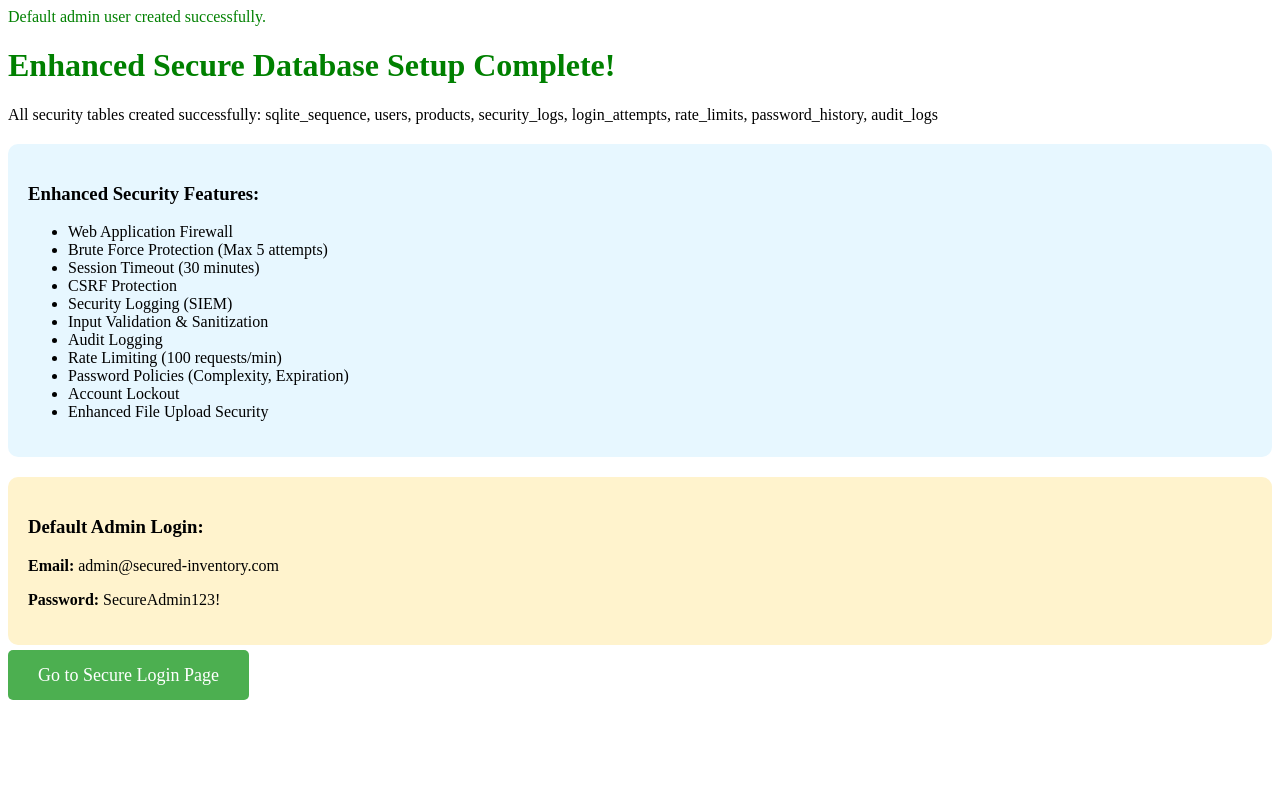
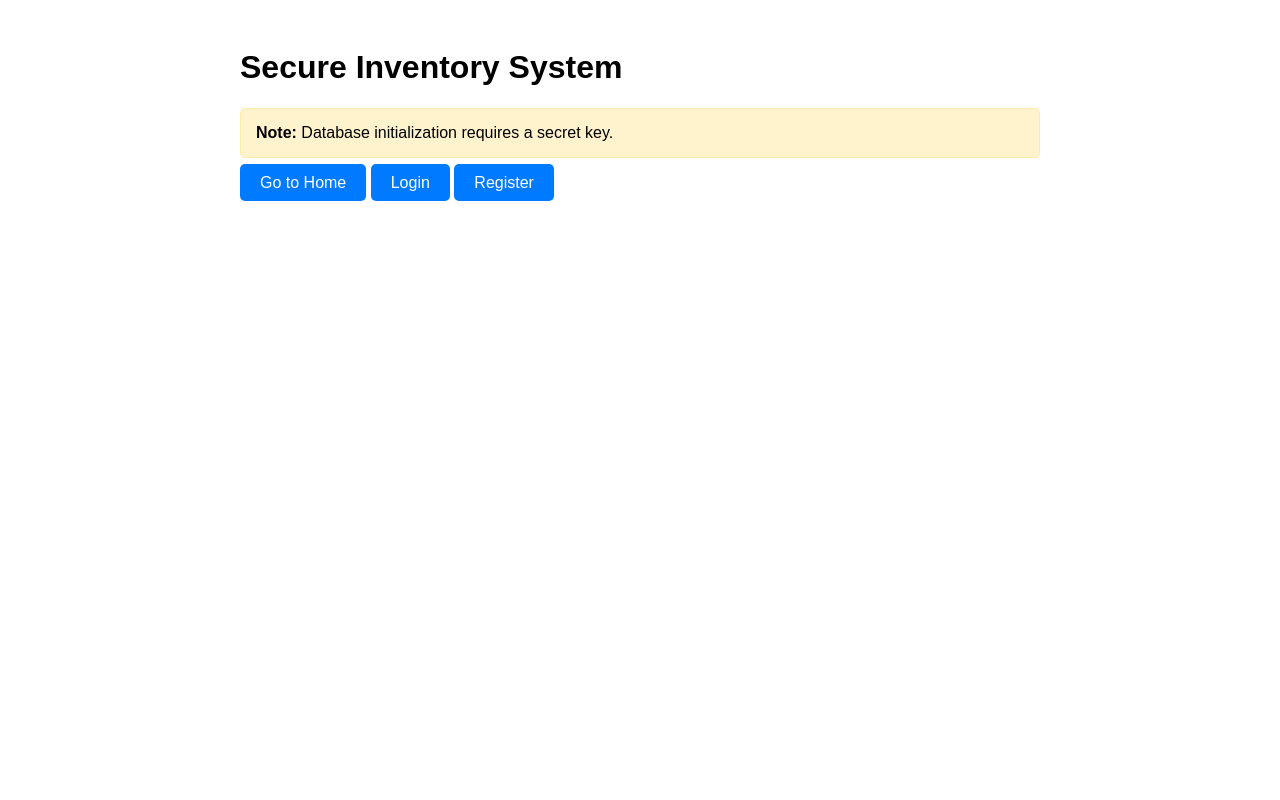
Before and after one commit to IbhanCalubag/Secure-Inventory-system, a PHP site: page /init.php in a window 1280 px wide. Run offline with PHP 8.4, Linux system fonts and the light colour scheme; data comes from the database, SQL or seed files in the repository.

Commit message:
Update init.php

```diff
--- a/init.php
+++ b/init.php
@@ -1,17 +1,70 @@
 <?php
+
+
 require_once 'config.php';
 require_once 'db.php';
 
-$db = getDB();
+$run_init = isset($_GET['init']) && $_GET['init'] === 'true';
+$force = isset($_GET['force']) && $_GET['force'] === 'true';
 
-$tables = ['users', 'products', 'security_logs', 'login_attempts', 'audit_logs', 'rate_limits', 'password_history'];
-foreach ($tables as $table) {
-    try {
-        $db->exec("DROP TABLE IF EXISTS $table");
-    } catch (Exception $e) {
+$allowed = false;
+$secret_key = 'YOUR_SECRET_KEY_HERE';
+
+if ($run_init) {
+    if (isset($_GET['key']) && $_GET['key'] === $secret_key) {
+        $allowed = true;
+    } elseif (isset($_SERVER['REMOTE_ADDR']) && $_SERVER['REMOTE_ADDR'] === '127.0.0.1') {
+        $allowed = true;
+    } elseif (defined('ON_NEOCITIES') && ON_NEOCITIES && !IS_PRODUCTION) {
+        $allowed = true;
     }
 }
 
+if (!$run_init || !$allowed) {
+    echo "<!DOCTYPE html>
+    <html>
+    <head>
+        <title>Secure Inventory System</title>
+        <style>
+            body { font-family: Arial, sans-serif; padding: 20px; }
+            .container { max-width: 800px; margin: 0 auto; }
+            .alert { background: #fff3cd; border: 1px solid #ffeaa7; padding: 15px; border-radius: 5px; }
+            .btn { background: #007bff; color: white; padding: 10px 20px; text-decoration: none; border-radius: 5px; }
+        </style>
+    </head>
+    <body>
+        <div class='container'>
+            <h1>Secure Inventory System</h1>
+            <div class='alert'>
+                <strong>Note:</strong> Database initialization requires a secret key.
+            </div>
+            <p>
+                <a href='index.php' class='btn'>Go to Home</a>
+                <a href='login.php' class='btn'>Login</a>
+                <a href='register.php' class='btn'>Register</a>
+            </p>
+        </div>
+    </body>
+    </html>";
+    exit;
+}
+
+
+try {
+    $db = getDB();
+
+    if (function_exists('backupDatabase')) {
+        if (backupDatabase()) {
+            echo "<div style='color: green;'>✓ Database backed up successfully</div>";
+        }
+    }
+
+    $existing_tables = $db->query("SELECT name FROM sqlite_master WHERE type='table'")->fetchAll(PDO::FETCH_COLUMN);
+
+    echo "<h1>Database Initialization</h1>";
+    echo "<div style='max-width: 800px; margin: 0 auto; padding: 20px;'>";
+
+    if (!in_array('users', $existing_tables) || $force) {
         $db->exec("CREATE TABLE IF NOT EXISTS users (
             id INTEGER PRIMARY KEY AUTOINCREMENT,
             name TEXT NOT NULL,
@@ -24,9 +77,15 @@ $db->exec("CREATE TABLE IF NOT EXISTS users (
             locked_until DATETIME NULL,
             password_changed DATETIME DEFAULT CURRENT_TIMESTAMP,
             two_factor_secret TEXT NULL,
-    two_factor_enabled INTEGER DEFAULT 0
+            two_factor_enabled INTEGER DEFAULT 0,
+            favorite_movie TEXT NULL
         )");
+        echo "<div style='color: green;'>✓ Created users table</div>";
+    } else {
+        echo "<div style='color: blue;'>ⓘ Users table already exists</div>";
+    }
 
+    if (!in_array('products', $existing_tables) || $force) {
         $db->exec("CREATE TABLE IF NOT EXISTS products (
             id INTEGER PRIMARY KEY AUTOINCREMENT,
             name TEXT NOT NULL,
@@ -39,7 +98,12 @@ $db->exec("CREATE TABLE IF NOT EXISTS products (
             updated_at DATETIME DEFAULT CURRENT_TIMESTAMP,
             FOREIGN KEY (user_id) REFERENCES users(id) ON DELETE CASCADE
         )");
+        echo "<div style='color: green;'>✓ Created products table</div>";
+    } else {
+        echo "<div style='color: blue;'>ⓘ Products table already exists</div>";
+    }
 
+    if (!in_array('security_logs', $existing_tables) || $force) {
         $db->exec("CREATE TABLE IF NOT EXISTS security_logs (
             id INTEGER PRIMARY KEY AUTOINCREMENT,
             type TEXT NOT NULL,
@@ -50,29 +114,24 @@ $db->exec("CREATE TABLE IF NOT EXISTS security_logs (
             timestamp DATETIME DEFAULT CURRENT_TIMESTAMP,
             FOREIGN KEY (user_id) REFERENCES users(id) ON DELETE SET NULL
         )");
+        echo "<div style='color: green;'>✓ Created security_logs table</div>";
+    } else {
+        echo "<div style='color: blue;'>ⓘ Security_logs table already exists</div>";
+    }
 
+    if (!in_array('login_attempts', $existing_tables) || $force) {
         $db->exec("CREATE TABLE IF NOT EXISTS login_attempts (
             id INTEGER PRIMARY KEY AUTOINCREMENT,
             email TEXT NOT NULL,
             attempts INTEGER DEFAULT 1,
             last_attempt DATETIME DEFAULT CURRENT_TIMESTAMP
         )");
+        echo "<div style='color: green;'>✓ Created login_attempts table</div>";
+    } else {
+        echo "<div style='color: blue;'>ⓘ Login_attempts table already exists</div>";
+    }
 
-$db->exec("CREATE TABLE IF NOT EXISTS rate_limits (
-    id INTEGER PRIMARY KEY AUTOINCREMENT,
-    identifier TEXT NOT NULL,
-    ip_address TEXT NOT NULL,
-    timestamp INTEGER NOT NULL
-)");
-
-$db->exec("CREATE TABLE IF NOT EXISTS password_history (
-    id INTEGER PRIMARY KEY AUTOINCREMENT,
-    user_id INTEGER NOT NULL,
-    password_hash TEXT NOT NULL,
-    created_at DATETIME DEFAULT CURRENT_TIMESTAMP,
-    FOREIGN KEY (user_id) REFERENCES users(id) ON DELETE CASCADE
-)");
-
+    if (!in_array('audit_logs', $existing_tables) || $force) {
         $db->exec("CREATE TABLE IF NOT EXISTS audit_logs (
             id INTEGER PRIMARY KEY AUTOINCREMENT,
             user_id INTEGER,
@@ -85,62 +144,133 @@ $db->exec("CREATE TABLE IF NOT EXISTS audit_logs (
             timestamp DATETIME DEFAULT CURRENT_TIMESTAMP,
             FOREIGN KEY (user_id) REFERENCES users(id) ON DELETE SET NULL
         )");
+        echo "<div style='color: green;'>✓ Created audit_logs table</div>";
+    } else {
+        echo "<div style='color: blue;'>ⓘ Audit_logs table already exists</div>";
+    }
 
-$db->exec("CREATE INDEX IF NOT EXISTS idx_security_logs_timestamp ON security_logs(timestamp)");
-$db->exec("CREATE INDEX IF NOT EXISTS idx_security_logs_type ON security_logs(type)");
-$db->exec("CREATE INDEX IF NOT EXISTS idx_audit_logs_timestamp ON audit_logs(timestamp)");
-$db->exec("CREATE INDEX IF NOT EXISTS idx_login_attempts_email ON login_attempts(email)");
-$db->exec("CREATE INDEX IF NOT EXISTS idx_rate_limits_timestamp ON rate_limits(timestamp)");
-$db->exec("CREATE INDEX IF NOT EXISTS idx_password_history_user ON password_history(user_id)");
+    if (!in_array('rate_limits', $existing_tables) || $force) {
+        $db->exec("CREATE TABLE IF NOT EXISTS rate_limits (
+            id INTEGER PRIMARY KEY AUTOINCREMENT,
+            identifier TEXT NOT NULL,
+            ip_address TEXT NOT NULL,
+            timestamp INTEGER NOT NULL
+        )");
+        echo "<div style='color: green;'>✓ Created rate_limits table</div>";
+    } else {
+        echo "<div style='color: blue;'>ⓘ Rate_limits table already exists</div>";
+    }
 
+    if (!in_array('password_history', $existing_tables) || $force) {
+        $db->exec("CREATE TABLE IF NOT EXISTS password_history (
+            id INTEGER PRIMARY KEY AUTOINCREMENT,
+            user_id INTEGER NOT NULL,
+            password_hash TEXT NOT NULL,
+            created_at DATETIME DEFAULT CURRENT_TIMESTAMP,
+            FOREIGN KEY (user_id) REFERENCES users(id) ON DELETE CASCADE
+        )");
+        echo "<div style='color: green;'>✓ Created password_history table</div>";
+    } else {
+        echo "<div style='color: blue;'>ⓘ Password_history table already exists</div>";
+    }
+
+    $indexes = [
+        'idx_security_logs_timestamp' => 'security_logs(timestamp)',
+        'idx_security_logs_type' => 'security_logs(type)',
+        'idx_audit_logs_timestamp' => 'audit_logs(timestamp)',
+        'idx_login_attempts_email' => 'login_attempts(email)',
+        'idx_rate_limits_timestamp' => 'rate_limits(timestamp)',
+        'idx_password_history_user' => 'password_history(user_id)',
+        'idx_products_user_id' => 'products(user_id)',
+        'idx_users_email' => 'users(email)'
+    ];
+
+    foreach ($indexes as $index_name => $index_def) {
+        try {
+            $db->exec("CREATE INDEX IF NOT EXISTS $index_name ON $index_def");
+            echo "<div style='color: green;'>✓ Created index: $index_name</div>";
+        } catch (Exception $e) {
+            echo "<div style='color: orange;'>⚠ Could not create index $index_name: " . $e->getMessage() . "</div>";
+        }
+    }
+
+    $admin_email = 'admin@secured-inventory.com';
+    $stmt = $db->prepare("SELECT id FROM users WHERE email = ?");
+    $stmt->execute([$admin_email]);
+    $admin_exists = $stmt->fetch();
+
+    if (!$admin_exists) {
         $password = password_hash('SecureAdmin123!', PASSWORD_DEFAULT);
-try {
-    $stmt = $db->prepare("INSERT OR IGNORE INTO users (name, email, password, role) VALUES (?, ?, ?, ?)");
-    $stmt->execute(['Security Administrator', 'admin@secured-inventory.com', $password, 'admin']);
+        $stmt = $db->prepare("INSERT INTO users (name, email, password, role) VALUES (?, ?, ?, ?)");
+        $stmt->execute(['Security Administrator', $admin_email, $password, 'admin']);
 
         $admin_id = $db->lastInsertId();
         $stmt = $db->prepare("INSERT INTO password_history (user_id, password_hash) VALUES (?, ?)");
         $stmt->execute([$admin_id, $password]);
 
-    echo "<p style='color: green;'>Default admin user created successfully.</p>";
-} catch (Exception $e) {
-    echo "<p style='color: orange;'>Admin user already exists or creation failed: " . $e->getMessage() . "</p>";
+        echo "<div style='color: green;'>✓ Created default admin user</div>";
+        echo "<div style='background: #fff3cd; padding: 10px; margin: 10px 0; border-radius: 5px;'>";
+        echo "<strong>Admin Credentials:</strong><br>";
+        echo "Email: admin@secured-inventory.com<br>";
+        echo "Password: SecureAdmin123!<br>";
+        echo "<small>Change this password immediately after login!</small>";
+        echo "</div>";
+    } else {
+        echo "<div style='color: blue;'>ⓘ Admin user already exists</div>";
     }
 
-$tables_created = $db->query("SELECT name FROM sqlite_master WHERE type='table'")->fetchAll(PDO::FETCH_COLUMN);
+    $final_tables = $db->query("SELECT name FROM sqlite_master WHERE type='table' ORDER BY name")->fetchAll(PDO::FETCH_COLUMN);
     $expected_tables = ['users', 'products', 'security_logs', 'login_attempts', 'audit_logs', 'rate_limits', 'password_history'];
-$missing_tables = array_diff($expected_tables, $tables_created);
 
-if (empty($missing_tables)) {
-    echo "<h1 style='color: green;'> Enhanced Secure Database Setup Complete!</h1>";
-    echo "<p>All security tables created successfully: " . implode(', ', $tables_created) . "</p>";
+    echo "<hr>";
+    echo "<h3>Database Status</h3>";
+    echo "<div style='background: #e7f7ff; padding: 15px; border-radius: 5px;'>";
+    echo "<strong>Existing Tables:</strong> " . implode(', ', $final_tables) . "<br>";
+
+    $missing = array_diff($expected_tables, $final_tables);
+    if (empty($missing)) {
+        echo "<div style='color: green;'><strong>✓ All required tables are present</strong></div>";
     } else {
-    echo "<h1 style='color: red;'> Database Setup Incomplete!</h1>";
-    echo "<p>Missing tables: " . implode(', ', $missing_tables) . "</p>";
+        echo "<div style='color: red;'><strong>✗ Missing tables:</strong> " . implode(', ', $missing) . "</div>";
+    }
+    echo "</div>";
+
+    echo "<h3>Database Statistics</h3>";
+    $stats = [];
+    foreach ($final_tables as $table) {
+        $count = $db->query("SELECT COUNT(*) FROM " . $table)->fetchColumn();
+        $stats[$table] = $count;
     }
 
-echo "<div style='background: #e7f7ff; padding: 20px; border-radius: 10px; margin: 20px 0;'>";
-echo "<h3>Enhanced Security Features:</h3>";
-echo "<ul>";
-echo "<li>Web Application Firewall</li>";
-echo "<li>Brute Force Protection (Max " . MAX_LOGIN_ATTEMPTS . " attempts)</li>";
-echo "<li>Session Timeout (" . SESSION_TIMEOUT_MINUTES . " minutes)</li>";
-echo "<li>CSRF Protection</li>";
-echo "<li>Security Logging (SIEM)</li>";
-echo "<li>Input Validation & Sanitization</li>";
-echo "<li>Audit Logging</li>";
-echo "<li>Rate Limiting (" . RATE_LIMIT_REQUESTS . " requests/min)</li>";
-echo "<li>Password Policies (Complexity, Expiration)</li>";
-echo "<li>Account Lockout</li>";
-echo "<li>Enhanced File Upload Security</li>";
-echo "</ul>";
+    echo "<table border='1' cellpadding='5' cellspacing='0' style='border-collapse: collapse; width: 100%;'>";
+    echo "<tr><th>Table</th><th>Records</th></tr>";
+    foreach ($stats as $table => $count) {
+        echo "<tr><td>$table</td><td>$count</td></tr>";
+    }
+    echo "</table>";
+
+    echo "<hr>";
+    echo "<div style='background: #d4edda; padding: 15px; border-radius: 5px; margin: 20px 0;'>";
+    echo "<h3 style='color: #155724;'>✓ Database Initialization Complete!</h3>";
+    echo "<p><strong>Next Steps:</strong></p>";
+    echo "<ol>";
+    echo "<li><a href='login.php'>Login to your account</a></li>";
+    echo "<li><a href='register.php'>Register a new account</a></li>";
+    echo "<li><a href='index.php'>Go to dashboard</a></li>";
+    echo "</ol>";
+    echo "<p><strong>Security Note:</strong> Delete or rename this init.php file after setup.</p>";
     echo "</div>";
 
-echo "<div style='background: #fff3cd; padding: 20px; border-radius: 10px; margin: 20px 0;'>";
-echo "<h3>Default Admin Login:</h3>";
-echo "<p><strong>Email:</strong> admin@secured-inventory.com</p>";
-echo "<p><strong>Password:</strong> SecureAdmin123!</p>";
     echo "</div>";
 
-echo "<a href='login.php' style='background: #4CAF50; color: white; padding: 15px 30px; text-decoration: none; border-radius: 5px; font-size: 18px;'>Go to Secure Login Page</a>";
+} catch (Exception $e) {
+    echo "<div style='color: red; padding: 20px; border: 2px solid red;'>";
+    echo "<h3>Initialization Failed!</h3>";
+    echo "<p><strong>Error:</strong> " . htmlspecialchars($e->getMessage()) . "</p>";
+    if (DEBUG_MODE) {
+        echo "<pre>" . htmlspecialchars($e->getTraceAsString()) . "</pre>";
+    }
+    echo "<p>Please check your database file permissions.</p>";
+    echo "</div>";
+}
 ?>
```
Lines whose indentation alone changed are shown as unchanged.
